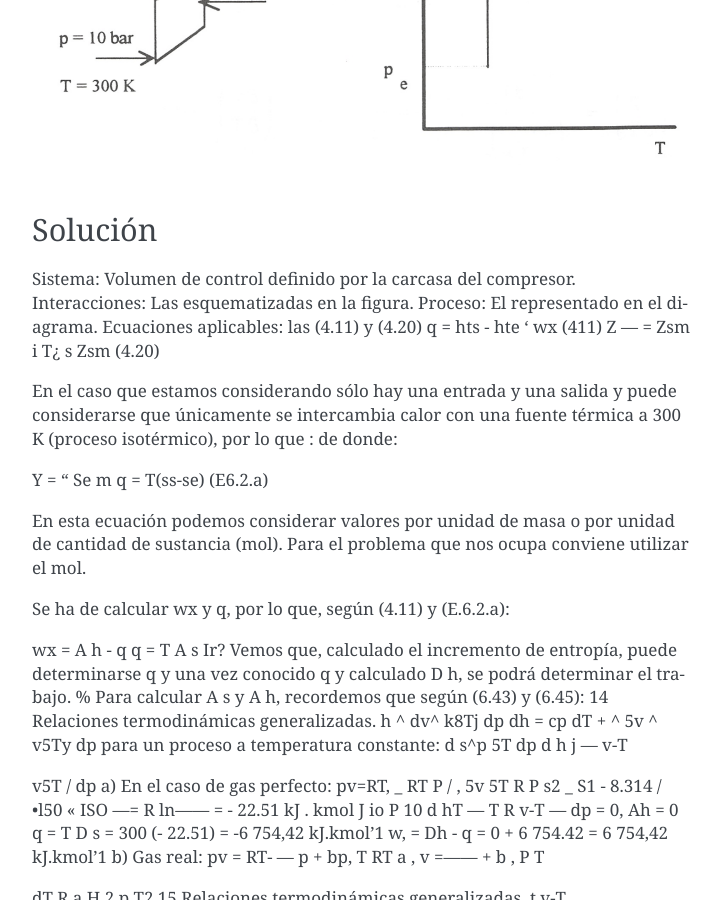
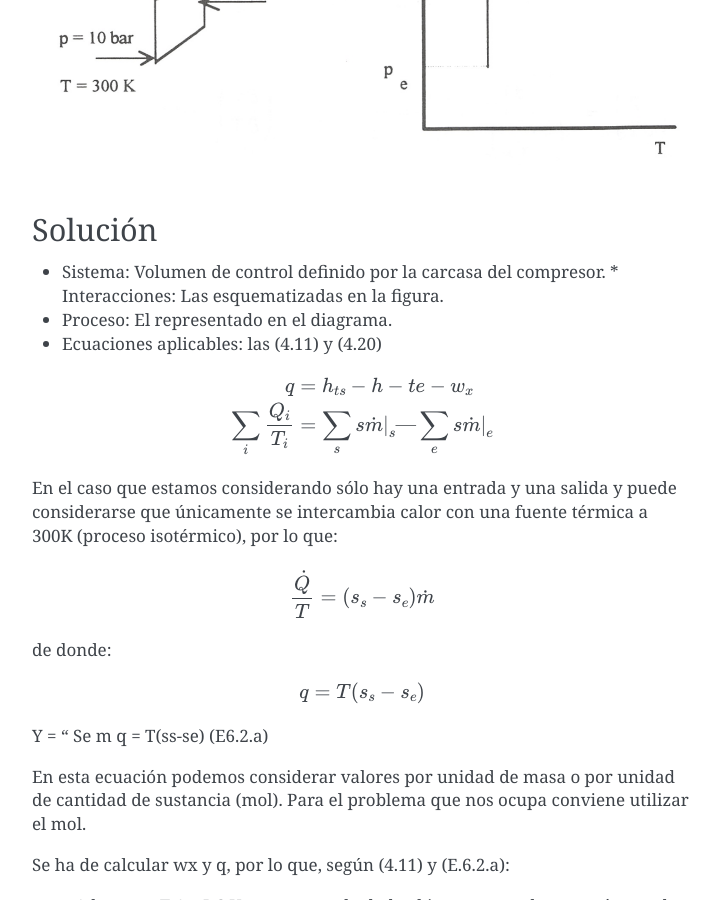
Before and after one commit to mantielero/termodinamica, a Sphinx documentation site: the page built from source/rpg_E6.2.rst, in a window 1280 px wide and 900 px high, scrolled down 760 px. Shown: the whole window, without its empty margins (388-1108 px from the left). Built offline with Sphinx 7.4.7, drawn with Linux system fonts in a browser that asks for light colours; pages that are not in the unit, such as notebooks, are missing from menus.

Commit message:
Update rpg_E6.2.rst

```diff
--- a/source/rpg_E6.2.rst
+++ b/source/rpg_E6.2.rst
@@ -36,16 +36,29 @@ Relaciones termodinámicas generalizadas.
 Solución
 --------
 
-Sistema: Volumen de control definido por la carcasa del compresor. Interacciones: Las esquematizadas en la figura.
-Proceso: El representado en el diagrama.
-Ecuaciones aplicables: las (4.11) y (4.20)
-q = hts - hte ' wx	(411)
-Z — = Zsm i T¿ s
-Zsm
-(4.20)
+* Sistema: Volumen de control definido por la carcasa del compresor. * Interacciones: Las esquematizadas en la figura.
+* Proceso: El representado en el diagrama.
+* Ecuaciones aplicables: las (4.11) y (4.20)
 
-En el caso que estamos considerando sólo hay una entrada y una salida y puede considerarse que únicamente se intercambia calor con una fuente térmica a 300 K (proceso isotérmico), por lo que :
+.. math::
+
+   q &= h_{ts} - h-{te} - w_x \\
+   \sum_i \frac{Q_i}{T_i} &= \sum_s s \left. \dot{m} \right|_s — \sum_e s \left. \dot{m} \right|_e
+
+
+
+En el caso que estamos considerando sólo hay una entrada y una salida y puede considerarse que únicamente se intercambia calor con una fuente térmica a 300K (proceso isotérmico), por lo que:
+
+.. math::
+
+   \frac{\dot{Q}}{T} = (s_s-s_e) \dot{m}
+
+
 de donde:
+
+.. math::
+
+   q = T (s_s -s_e)
 
 Y =	“ Se
 m
```
